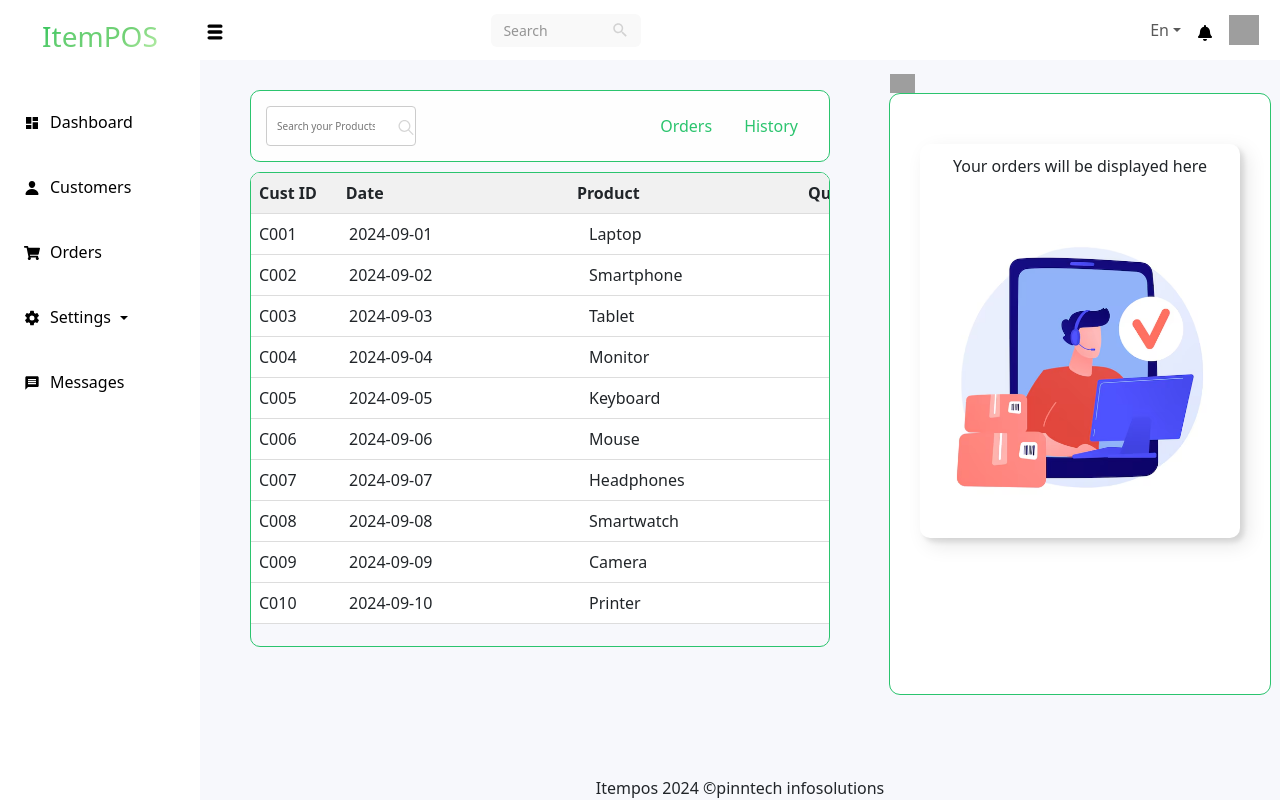
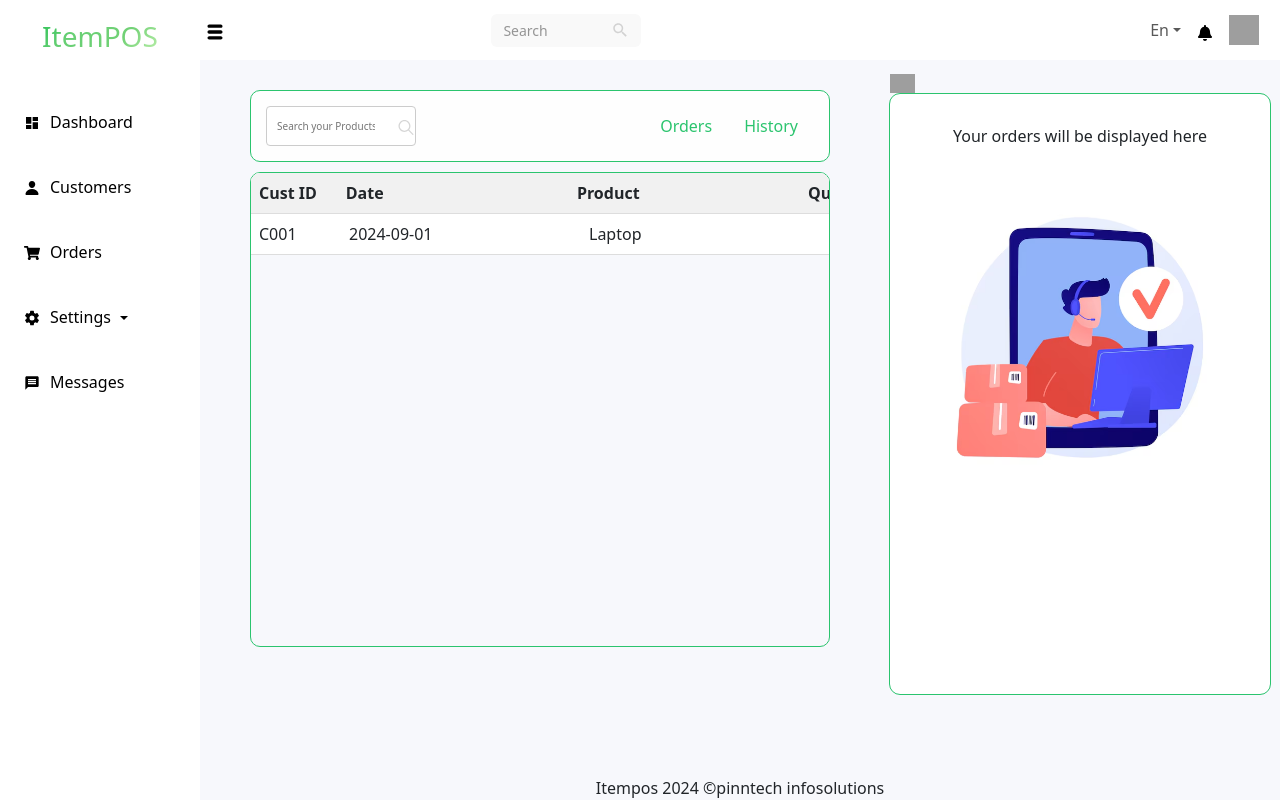
Before and after one commit to nehalmk001/POS, a React (Vite) app: page /history in a window 1280 px wide. Built offline with nearby package versions, Linux system fonts and the light colour scheme; grey boxes are pictures that could not be loaded.

Commit message:
added history table

```diff
--- a/src/Components/Table/Table.jsx
+++ b/src/Components/Table/Table.jsx
@@ -1,10 +1,10 @@
 import React from 'react';
 
-const Table = ({ headers, data,onRowClick }) => {
+const Table = ({ headers, data, onRowClick }) => {
   return (
     <div className='table-container bg-white'>
       {/* Header */}
-      <div className='header p-0 m-0' style={{display: 'grid', gridTemplateColumns: headers.map(h => h.width).join(' ') }}>
+      <div className='header p-0 m-0' style={{ display: 'grid', gridTemplateColumns: headers.map(h => h.width).join(' ') }}>
         {headers.map((header, index) => (
           <div key={index} className='header-cell p-2'>
             {header.label}
@@ -15,10 +15,16 @@ const Table = ({ headers, data,onRowClick }) => {
       {/* Table content */}
       <div className='table-content'>
         {data.map((row, rowIndex) => (
-          <div className='rows p-0 m-0' style={{ display: 'grid', gridTemplateColumns: headers.map(h => h.width).join(' ') }} key={rowIndex}  onClick={()=>onRowClick(row)}>
-            {row.map((cell, cellIndex) => (
+          <div
+            className='rows p-0 m-0'
+            style={{ display: 'grid', gridTemplateColumns: headers.map(h => h.width).join(' ') }}
+            key={rowIndex}
+            onClick={() => onRowClick && onRowClick(row)} // Add row click only if onRowClick exists
+          >
+            {headers.map((header, cellIndex) => (
               <div key={cellIndex} className='cell p-2'>
-                {cell}
+                {/* If render function exists, use it, otherwise display data */}
+                {header.render ? header.render(row[header.key], row) : row[header.key]}
               </div>
             ))}
           </div>
--- a/src/pages/HistoryOrder/History.jsx
+++ b/src/pages/HistoryOrder/History.jsx
@@ -9,27 +9,29 @@ import { IoIosSearch } from 'react-icons/io';
 import Navlink from '../../Components/Navlinks/Navlink';
 
 
-const headers = [
-    { label: 'Cust ID', width: '15%' },
-    { label: 'Date', width: '40%' },
-    { label: 'Product', width: '40%' },
-    { label: 'Quantity', width: '30%' },
-    { label: 'price', width: '40%' },
-    { label: 'invoice id', width: '30%' },
-    { label: 'Payment Mode', width: '30%' }
+const History = () => {
+
+  const historyHeaders = [
+    { label: 'Cust ID', key: 'custId', width: '15%' },
+    { label: 'Date', key: 'date', width: '40%' },
+    { label: 'Product', key: 'product', width: '40%' },
+    { label: 'Quantity', key: 'quantity', width: '30%' },
+    { label: 'Price', key: 'price', width: '40%' },
+    { label: 'Invoice ID', key: 'invoiceId', width: '30%' },
+    { label: 'Payment Mode', key: 'paymentMode', width: '30%' }
   ];
 
-  const data = [
-    ['C001', '2024-09-01', 'Laptop', '2', '$2400', 'INV1001', 'Credit Card'],
-    ['C002', '2024-09-02', 'Smartphone', '1', '$800', 'INV1002', 'Debit Card'],
-    ['C003', '2024-09-03', 'Tablet', '3', '$1200', 'INV1003', 'Cash'],
-    ['C004', '2024-09-04', 'Monitor', '4', '$1600', 'INV1004', 'Credit Card'],
-    ['C005', '2024-09-05', 'Keyboard', '5', '$500', 'INV1005', 'PayPal'],
-    ['C006', '2024-09-06', 'Mouse', '10', '$400', 'INV1006', 'Debit Card'],
-    ['C007', '2024-09-07', 'Headphones', '2', '$300', 'INV1007', 'Cash'],
-    ['C008', '2024-09-08', 'Smartwatch', '1', '$200', 'INV1008', 'Credit Card'],
-    ['C009', '2024-09-09', 'Camera', '1', '$1500', 'INV1009', 'PayPal'],
-    ['C010', '2024-09-10', 'Printer', '2', '$600', 'INV1010', 'Debit Card'],
+  const historyData = [
+    {
+      custId: 'C001',
+      date: '2024-09-01',
+      product: 'Laptop',
+      quantity: 2,
+      price: '$2400',
+      invoiceId: 'INV1001',
+      paymentMode: 'Credit Card'
+    },
+    // More rows...
   ];
 
   const link = [
@@ -37,7 +39,6 @@ const headers = [
     { href: "/history", eventKey: "history", label: "History" },
   ]
 
-const History = () => {
   return (
     <div className='grid-container'>
       <Navbar />
@@ -56,7 +57,7 @@ const History = () => {
         </div>
 
         <div className='table-wrapper'>
-          <Table headers={headers} data={data}/>
+          <Table headers={historyHeaders} data={historyData}/>
           </div>
 
       </div>
@@ -67,7 +68,7 @@ const History = () => {
           <img style={{ width: 25 }} src="./images/collapse.png" alt="" />
         </div>
         <div className="orders">
-          <div className="order-list" id="order-list">
+          <div className="orders-list" id="order-list">
             {/* Selected products will be added here */}
             <div className="hide">
               <p className="text-center">Your orders will be displayed here</p>
--- a/src/pages/Orders/Orders.jsx
+++ b/src/pages/Orders/Orders.jsx
@@ -9,8 +9,7 @@ import { IoIosSearch } from "react-icons/io";
 import Navlink from '../../Components/Navlinks/Navlink'
 import Card from 'react-bootstrap/Card';
 import { IoMdClose } from "react-icons/io";
-import Button from 'react-bootstrap/Button';
-import ButtonGroup from 'react-bootstrap/ButtonGroup';
+
 import { FaPlus,FaMinus } from "react-icons/fa";
 
 import { AiFillDelete } from "react-icons/ai";
@@ -18,20 +17,46 @@ import { AiFillDelete } from "react-icons/ai";
 
 const Orders = () => {
   const headers = [
-    { label: 'ID', width: '100px' },
-    { label: 'Product', width: '1fr' },
-    { label: 'Category', width: '1fr' },
-    { label: 'Quantity', width: '1fr' },
-    { label: 'Brand', width: '1fr' },
-    { label: 'Price', width: '100px' }
+    { label: 'ID', key: 'id', width: '100px' },
+    { label: 'Image', key: 'imageUrl', width: '1fr', render: (imageUrl) => <img src={imageUrl} alt="Product" style={{ width: '50px', height: '50px' }} /> },
+    { label: 'Product', key: 'name', width: '1fr' },
+    { label: 'Category', key: 'category', width: '1fr' },
+    { label: 'Quantity', key: 'quantity', width: '1fr' },
+    { label: 'Brand', key: 'brand', width: '1fr' },
+    { label: 'Price', key: 'price', width: '100px', render: (price) => `$${price.toFixed(2)}` }
   ];
 
   const data = [
-    ['001', 'Laptop', 'Electronics', '10', 'Apple', '$1200'],
-    ['002', 'Smartphone', 'Electronics', '20', 'Samsung', '$800'],
-    ['003', 'Tablet', 'Electronics', '30', 'Google', '$400'],
-    // Add more rows as needed
+    {
+      id: '001',
+      name: 'Laptop',
+      category: 'Electronics',
+      quantity: 10,
+      brand: 'Apple',
+      price: 1200,
+      imageUrl: 'https://bl-i.thgim.com/public/incoming/fk5hrs/article67097604.ece/alternates/FREE_1200/MacBookAir%2015inch_5.JPG'
+    },
+    {
+      id: '002',
+      name: 'Smartphone',
+      category: 'Electronics',
+      quantity: 20,
+      brand: 'Samsung',
+      price: 800,
+      imageUrl: 'https://img.global.news.samsung.com/in/wp-content/uploads/2022/03/SM-A536_Galaxy-A53-5G_Awesome-Peach_Front.jpg'
+    },
+    {
+      id: '003',
+      name: 'Tablet',
+      category: 'Electronics',
+      quantity: 30,
+      brand: 'Google',
+      price: 400,
+      imageUrl: 'https://m.media-amazon.com/images/I/71k+KbTBn5L.jpg'
+    }
+
   ];
+
   const link = [
     { href: "/orders", eventKey: "orders", label: "Orders" },
     { href: "/history", eventKey: "history", label: "History" },
@@ -40,16 +65,12 @@ const Orders = () => {
 
   const [selectedProduct, setselectedProduct] = useState([])
 
-  const handleRowClick = (rowData) => {
-    const productIndex = selectedProduct.findIndex(product => product.id === rowData[0]);
+  const handleRowClick = (product) => {
+    const productIndex = selectedProduct.findIndex(item => item.id === product.id);
     if (productIndex === -1) {
       const productWithQuantity = {
-        id: rowData[0],
-        name: rowData[1],
-        category: rowData[2],
-        quantity: 1,
-        brand: rowData[4],
-        price: parseFloat(rowData[5].replace('$', '')),
+        ...product, // Spread the product object
+        quantity: 1
       };
       setselectedProduct([...selectedProduct, productWithQuantity]);
     } else {
@@ -58,6 +79,7 @@ const Orders = () => {
       setselectedProduct(updatedProducts);
     }
   };
+
 
   // Function to increment the quantity
   const incrementQuantity = (productId) => {
@@ -82,6 +104,15 @@ const Orders = () => {
     setselectedProduct(updatedProducts);
   };
 
+  const deleteProduct = (productId) =>{
+      const updatedProducts = selectedProduct.filter(product=>product.id != productId);
+      setselectedProduct(updatedProducts)
+  }
+
+
+  const deleteAllProducts = ()=>{
+    setselectedProduct([]);
+  }
 
 
 
@@ -117,12 +148,12 @@ const Orders = () => {
               selectedProduct.map((product, index) => (
                 <Card key={index} border="success" style={{ width: '20rem', marginBottom: '10px' ,background:' background-color: #ebfaf1'}}>
                   <Card.Header className='d-flex justify-content-end bg-white p-0 m-0' style={{borderBottom:'none' }}>
-                    <div><IoMdClose /></div>
+                    <div><IoMdClose onClick={()=>deleteProduct(product.id)}/></div>
                   </Card.Header>
                   <Card.Body className='m-0 p-0'>
                     <Card.Text>
                       <div className='card-content d-flex justify-content-around'>
-                    <div className='pdt-img'><img src="https://hbkonline.in/pub/media/catalog/product/a/p/apple_fruit_powder3.jpg" style={{width:'66px',height:'66px'}} alt="Product" /></div>
+                    <div className='pdt-img'><img src={product.imageUrl}style={{width:'66px',height:'66px'}} alt="Product" /></div>
                      <div className='order-txt'>
                      <Card.Title className='title-order mt-0'>{product.name}</Card.Title>
                       <p className='mb-0' style={{fontSize:'14px',marginBottom:'0px'}}>Quantity: {product.quantity}</p>
@@ -145,7 +176,7 @@ const Orders = () => {
           </div>
           <div className='confirm-btn-container d-flex'>
             <button className='confirm-btn'>Confirm</button>
-            <div className='dlt-btn'><AiFillDelete size={26} /></div>
+            <div className='dlt-btn'><AiFillDelete size={26} onClick={deleteAllProducts}/></div>
           </div>
         </div>
       </div>
```
